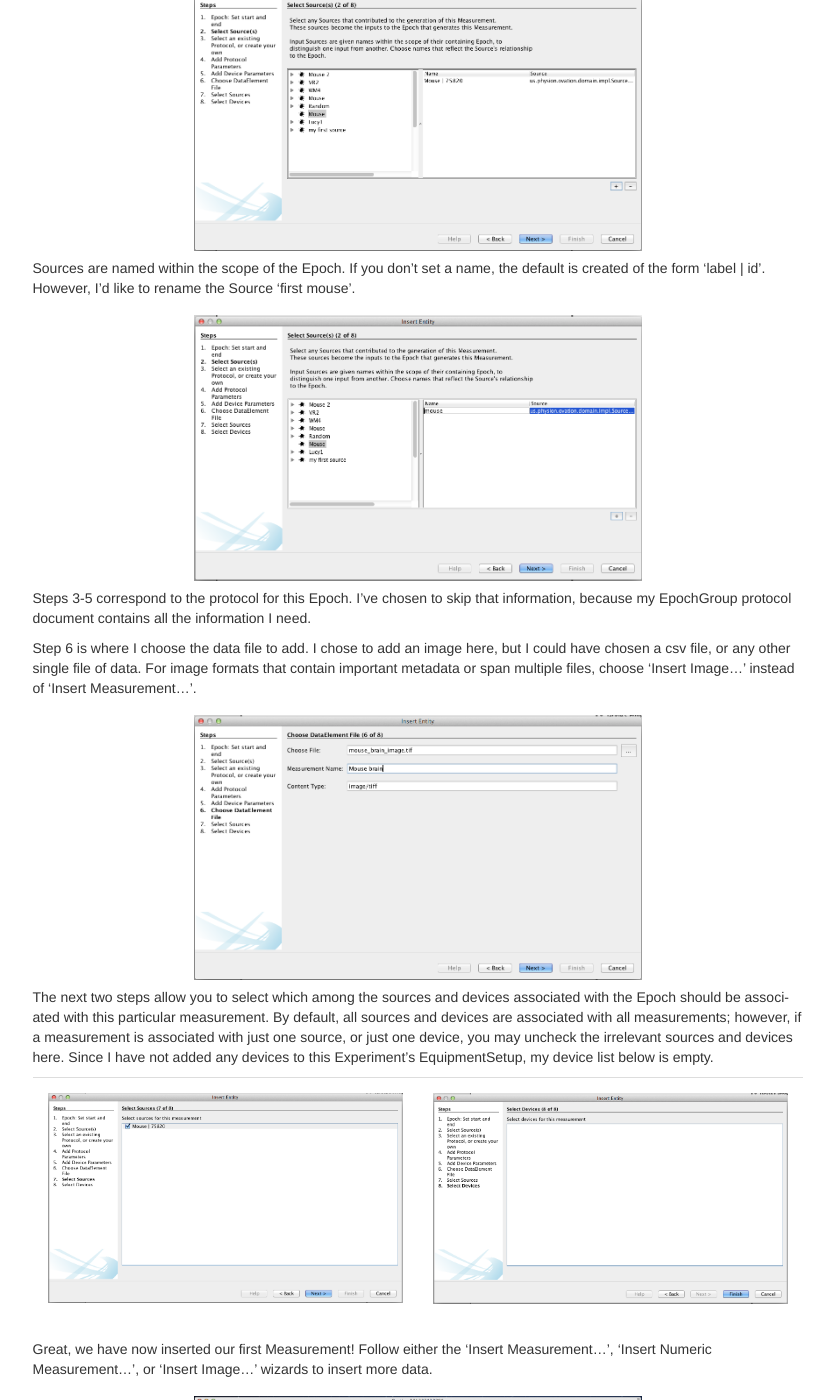
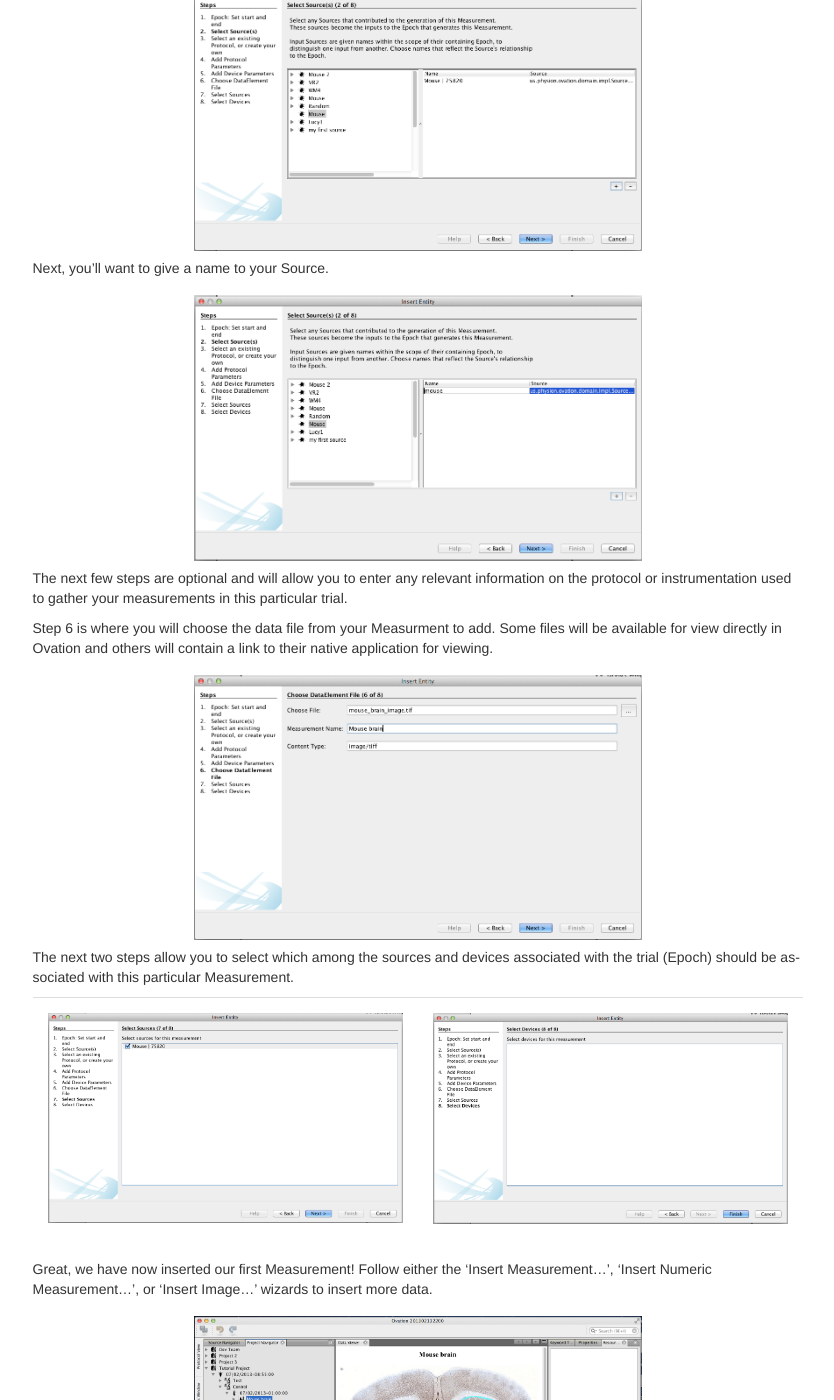
Before and after one commit to physion/ovation-docs, a Sphinx documentation site: the page built from source/quick_start.rst, in a window 1280 px wide and 1400 px high, scrolled down 2783 px. Shown: the whole window, without its empty margins (330-1164 px from the left). Built offline with Sphinx 7.4.7, drawn with Linux system fonts in a browser that asks for light colours; some of the changed text lies outside the part shown.

Commit message:
Update quick_start.rst

```diff
--- a/source/quick_start.rst
+++ b/source/quick_start.rst
@@ -74,37 +74,37 @@
 
 Now it's time to add data to our Experiment.  This is done by creating a Measurement and subsequently attaching that Measurement to the Source, or subject, from which it was collected (cell line, animal, tissue sample, etc).  To begin, right click on the Experiment and select 'Insert Measurement...'. This wizard will create a trial with one Measurement. You may optionally add more measurements to this same trial after it has been created.
 
-Step 1 contains the start and end time for the Epoch.
+Step 1 contains the start and end time for the trial, referred to in Ovation as an Epoch.
 
 
 .. figure:: _static/insert_epoch_wizard1.png
    :figwidth: 60%
 
 
-Step 2 allows you to select the sources that are present during this Epoch. For this example, I will add the Source I created earlier, by selecting it on the left, and clicking the + button.
+Step 2 allows you to select the sources that were used in this trial, or add a new Source.  Select the Source on the left and click the + button.
 
 
 .. figure:: _static/select_source_wizard1.png
    :figwidth: 60%
 
 
-Sources are named within the scope of the Epoch. If you don't set a name, the default is created of the form 'label | id'. However, I'd like to rename the Source 'first mouse'.
+Next, you'll want to give a name to your Source.
 
 .. figure:: _static/select_source_wizard2.png
    :figwidth: 60%
 
 
-Steps 3-5 correspond to the protocol for this Epoch. I've chosen to skip that information, because my EpochGroup protocol document contains all the information I need.
+The next few steps are optional and will allow you to enter any relevant information on the protocol or instrumentation used to gather your measurements in this particular trial.
 
 
-Step 6 is where I choose the data file to add. I chose to add an image here, but I could have chosen a csv file, or any other single file of data. For image formats that contain important metadata or span multiple files, choose 'Insert Image...' instead of 'Insert Measurement...'.
+Step 6 is where you will choose the data file from your Measurment to add.  Some files will be available for view directly in Ovation and others will contain a link to their native application for viewing.
 
 
 .. figure:: _static/insert_meausrement_image.png
    :figwidth: 60%
 
 
-The next two steps allow you to select which among the sources and devices associated with the Epoch should be associated with this particular measurement. By default, all sources and devices are associated with all measurements; however, if a measurement is associated with just one source, or just one device, you may uncheck the irrelevant sources and devices here. Since I have not added any devices to this Experiment's EquipmentSetup, my device list below is empty.
+The next two steps allow you to select which among the sources and devices associated with the trial (Epoch) should be associated with this particular Measurement.
 
 +------------------------------------------------------------+------------------------------------------------------------------+
 | .. figure:: _static/insert_meausrement_select_sources.png  | .. figure:: _static/insert_meausrement_select_empty_devices.png  |
```
